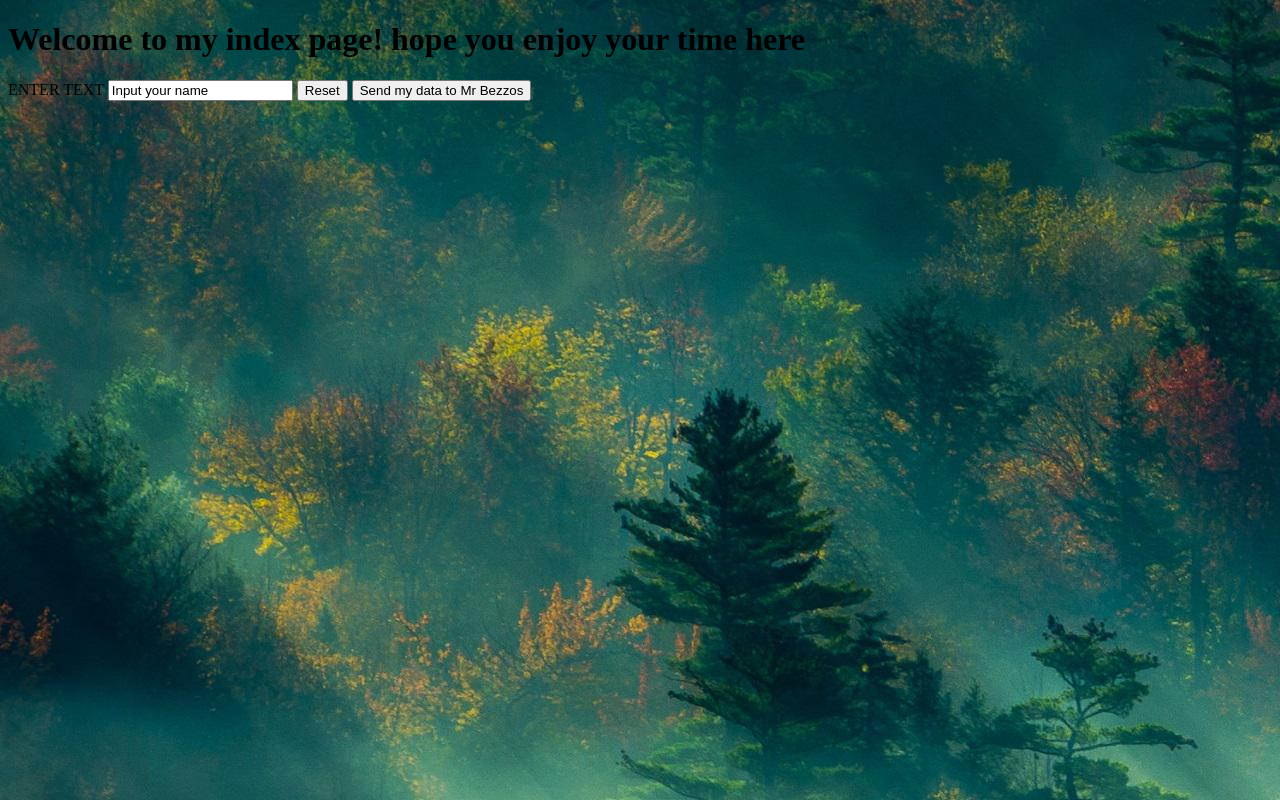
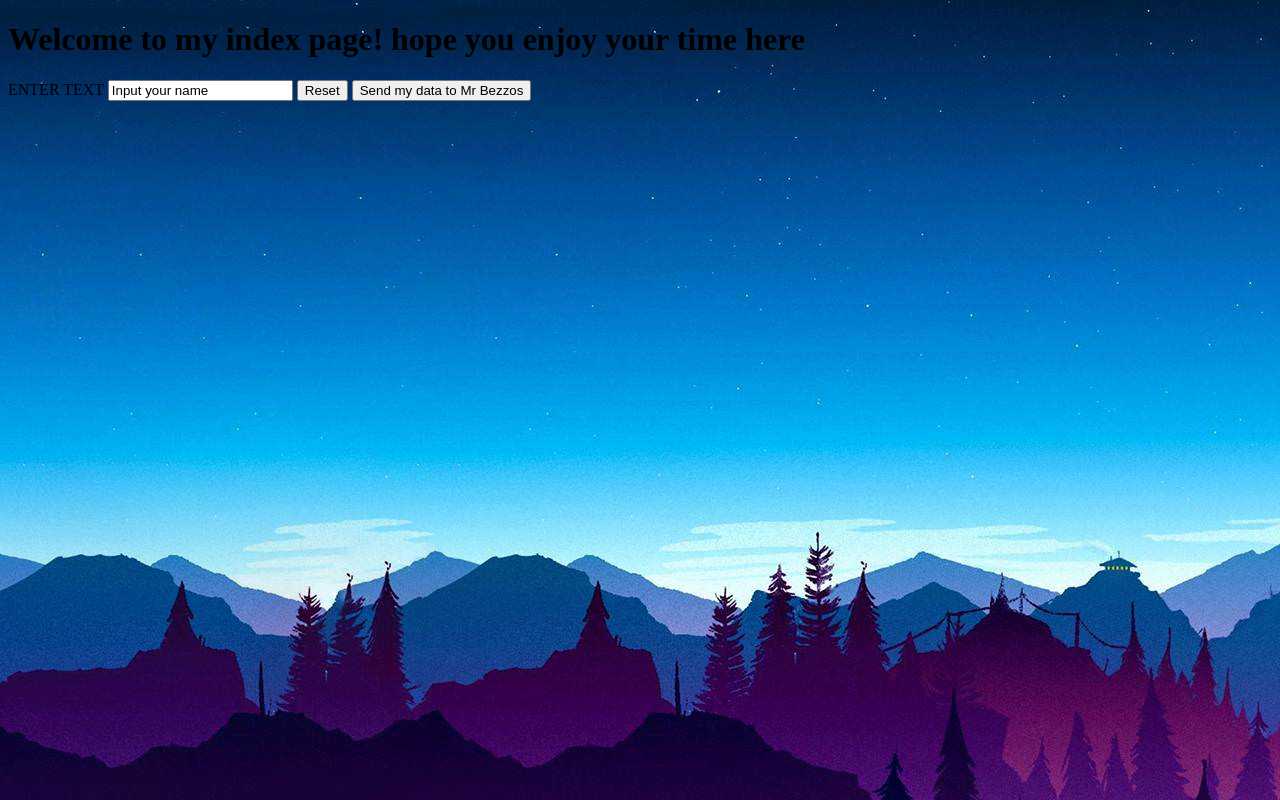
Before and after one commit to AdamMcguigan/AdamMcguigan.github.io, a plain HTML site: page index.html in a window 1280 px wide. Drawn offline with Linux system fonts and the light colour scheme; files whose address does not match are found by name.

Commit message:
Just changed the background of the index page

```diff
--- a/index.html
+++ b/index.html
@@ -48,7 +48,7 @@
   <link rel="shortcut icon" href="./favicon.ico" type="image/x-icon">
   <link rel="icon" href="./favicon.ico" type="image/x-icon">
   </head>
-<body background="./imgTwo/inTheEarlyMorningForest.jpg" >
+<body background="./imgTwo/watchtower.jpg" >
 
 <h1>Welcome to my index page! hope you enjoy your time here </h1>
 
```
Also changed, not shown: imgTwo/fireballSpriteSheet.png (added), imgTwo/indexPage.jpg (added), imgTwo/watchtower.jpg (added).
